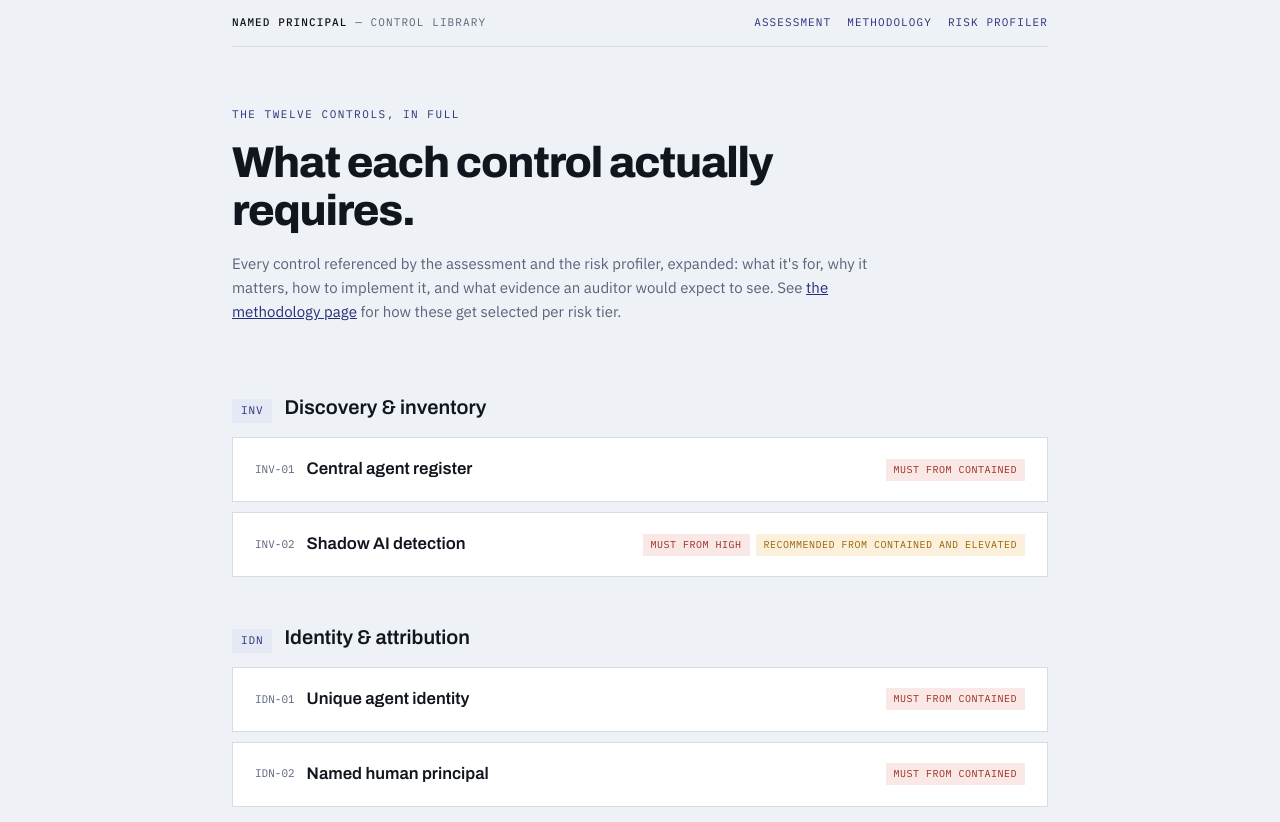
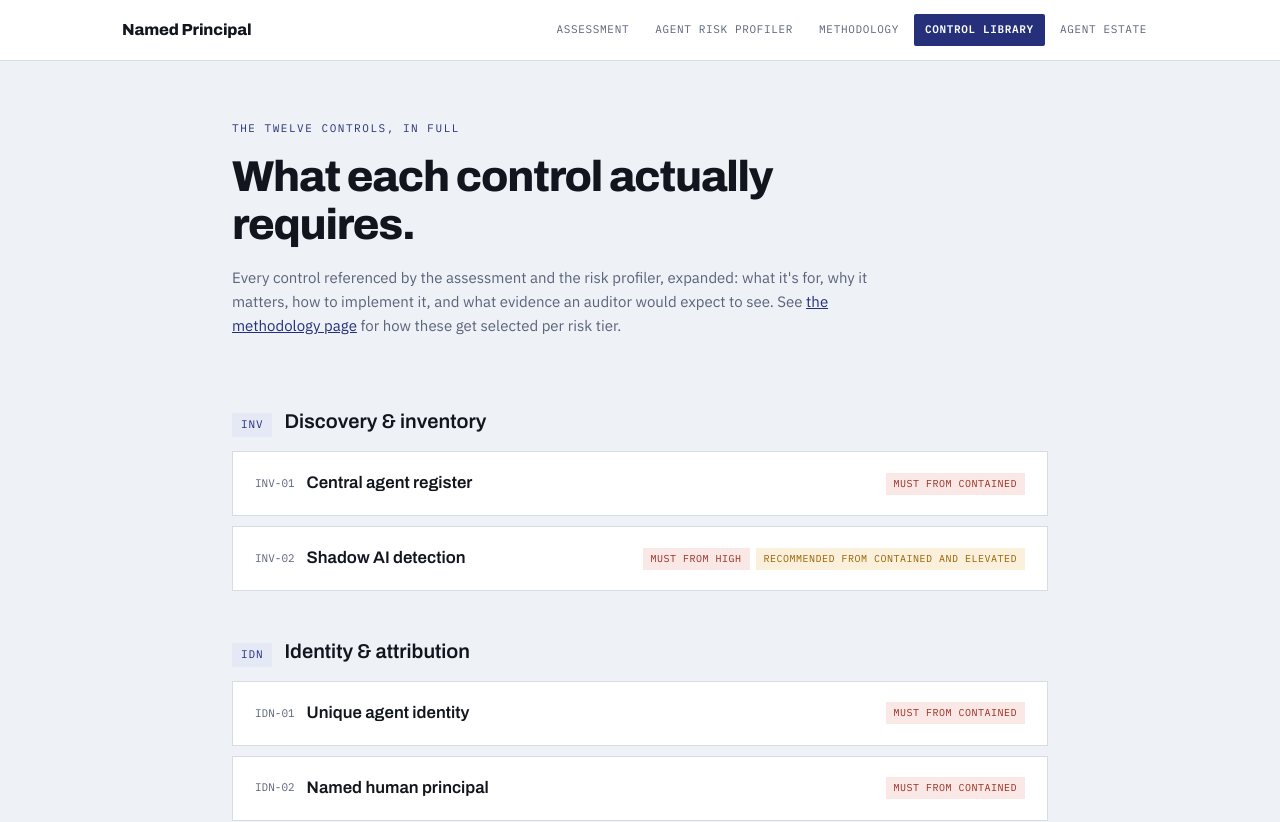
Before and after one commit to Aseemmohan/named-principal, a Next.js app: page /controls in a window 1280 px wide. Shown: the top 822 px of the page. Built offline with nearby package versions, Linux system fonts and the light colour scheme.

Commit message:
Add shared public navigation across homepage, agent profiler, methodology, and controls

```diff
--- a/app/controls/page.jsx
+++ b/app/controls/page.jsx
@@ -1,4 +1,5 @@
 import { CONTROL_LIBRARY, TIER_LABELS } from "../../lib/controlLibrary";
+import PublicNav from "../../components/PublicNav";
 
 /**
  * Control library — Named Principal
@@ -103,16 +104,8 @@ export default function ControlLibraryPage() {
   return (
     <div className="ctl-page">
       <style>{CSS}</style>
+      <PublicNav current="/controls" />
       <div className="ctl-shell">
-        <div className="ctl-bar">
-          <span><b>Named Principal</b> — Control library</span>
-          <span>
-            <a href="/">Assessment</a>
-            <a href="/methodology">Methodology</a>
-            <a href="/agent">Risk profiler</a>
-          </span>
-        </div>
-
         <div className="ctl-hero">
           <p className="ctl-eyebrow">The twelve controls, in full</p>
           <h1>What each control actually requires.</h1>
--- /dev/null
+++ b/components/PublicNav.jsx
@@ -0,0 +1,87 @@
+/**
+ * Public navigation bar — Named Principal
+ * © 2026 Aseem Mohan. All rights reserved.
+ *
+ * INSTALL AT: components/PublicNav.jsx
+ *
+ * Used by every public-facing page (homepage, /agent, /methodology,
+ * /controls) so all four are reachable by clicking, not just by typing
+ * the exact URL. Deliberately self-contained — its own inline styles
+ * with hardcoded colours, not relying on any parent page's CSS custom
+ * properties — so it renders identically regardless of which page's
+ * top-level wrapper class it sits inside (.agr, .ap, .mth-page,
+ * .ctl-page each define their own --indigo/--slate/etc scope; rather
+ * than depend on that, this component just uses the same colour values
+ * directly).
+ *
+ * No hooks, no client-side state — a plain function component, so it
+ * can be imported by both "use client" pages (home, /agent) and plain
+ * Server Component pages (/methodology, /controls) without forcing
+ * either one to change its own client/server nature.
+ *
+ * The Agent Estate link always points to /estate rather than
+ * conditionally showing /login — middleware already redirects an
+ * unauthenticated visit to /estate straight to /login, so this stays
+ * correct regardless of sign-in state without needing to check it here.
+ */
+
+const LINKS = [
+  { href: "/", label: "Assessment" },
+  { href: "/agent", label: "Agent Risk Profiler" },
+  { href: "/methodology", label: "Methodology" },
+  { href: "/controls", label: "Control Library" },
+  { href: "/estate", label: "Agent Estate" },
+];
+
+const STYLE = `
+.pubnav {
+  font-family: 'IBM Plex Sans', system-ui, sans-serif;
+  border-bottom: 1px solid #D6DBE4;
+  background: #FFFFFF;
+}
+.pubnav-in {
+  max-width: 1080px; margin: 0 auto; padding: 14px 22px;
+  display: flex; align-items: center; justify-content: space-between;
+  gap: 16px; flex-wrap: wrap;
+}
+.pubnav-brand {
+  font-family: 'Archivo', sans-serif; font-weight: 800; font-size: 1rem;
+  color: #11151E; text-decoration: none; letter-spacing: -0.01em; white-space: nowrap;
+}
+.pubnav-links { display: flex; align-items: center; gap: 4px; flex-wrap: wrap; }
+.pubnav-link {
+  font-family: 'IBM Plex Mono', monospace; font-size: 11px; letter-spacing: 0.06em;
+  text-transform: uppercase; color: #59637A; text-decoration: none;
+  padding: 7px 11px; border-radius: 2px; white-space: nowrap;
+  transition: background 120ms ease, color 120ms ease;
+}
+.pubnav-link:hover { background: #E5E8F5; color: #26307A; }
+.pubnav-link.is-current { background: #26307A; color: #FFFFFF; font-weight: 600; }
+@media (max-width: 720px) {
+  .pubnav-in { padding: 12px 16px; }
+  .pubnav-links { gap: 2px; }
+  .pubnav-link { padding: 6px 8px; font-size: 10px; }
+}
+`;
+
+export default function PublicNav({ current }) {
+  return (
+    <nav className="pubnav">
+      <style>{STYLE}</style>
+      <div className="pubnav-in">
+        <a className="pubnav-brand" href="/">Named Principal</a>
+        <div className="pubnav-links">
+          {LINKS.map((l) => (
+            <a
+              key={l.href}
+              href={l.href}
+              className={`pubnav-link${current === l.href ? " is-current" : ""}`}
+            >
+              {l.label}
+            </a>
+          ))}
+        </div>
+      </div>
+    </nav>
+  );
+}
```
Also changed, not shown: app/HomeClient.jsx (+2 -5 lines), app/agent/AgentClient.jsx (+3 -6 lines), app/methodology/page.jsx (+3 -9 lines).
